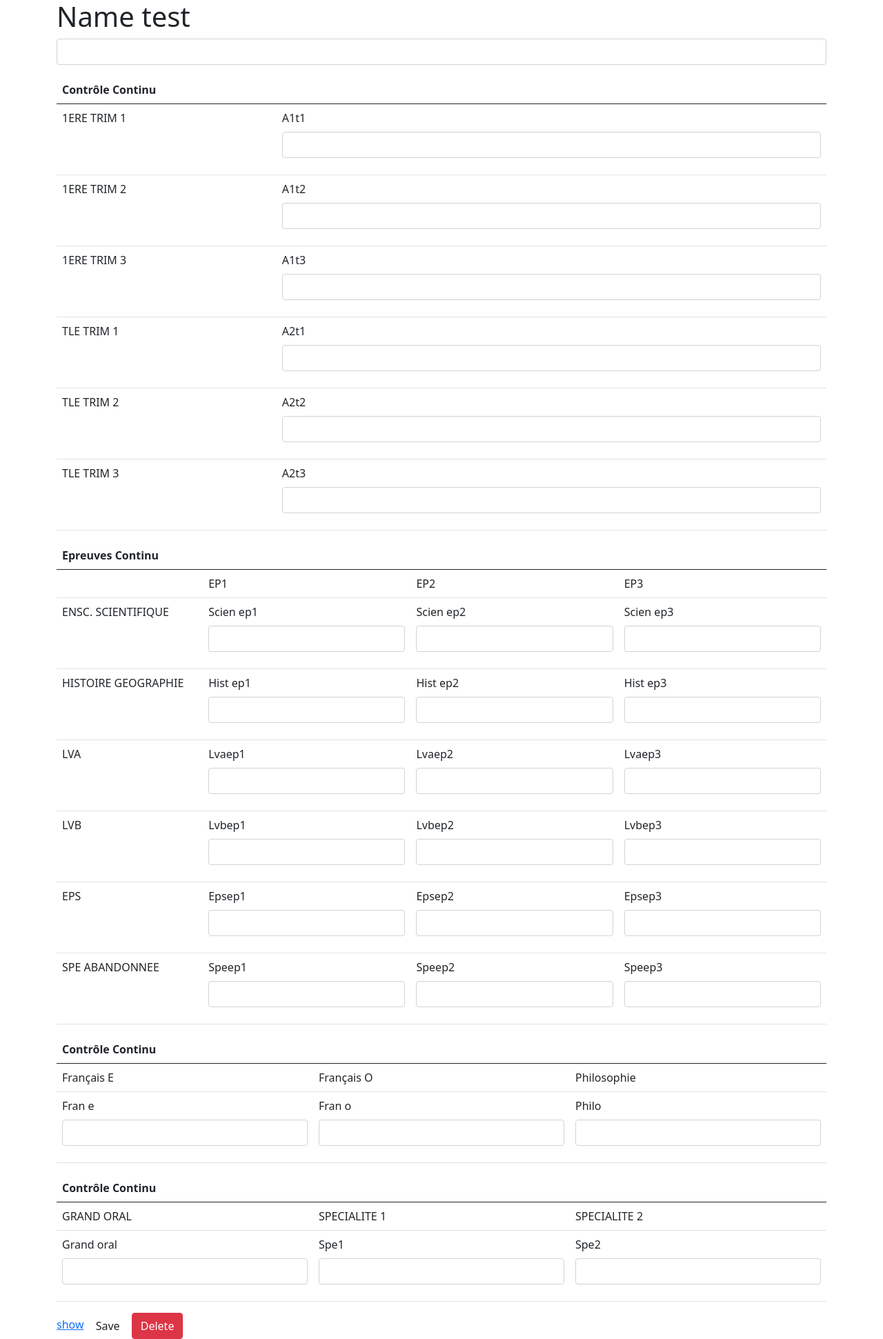
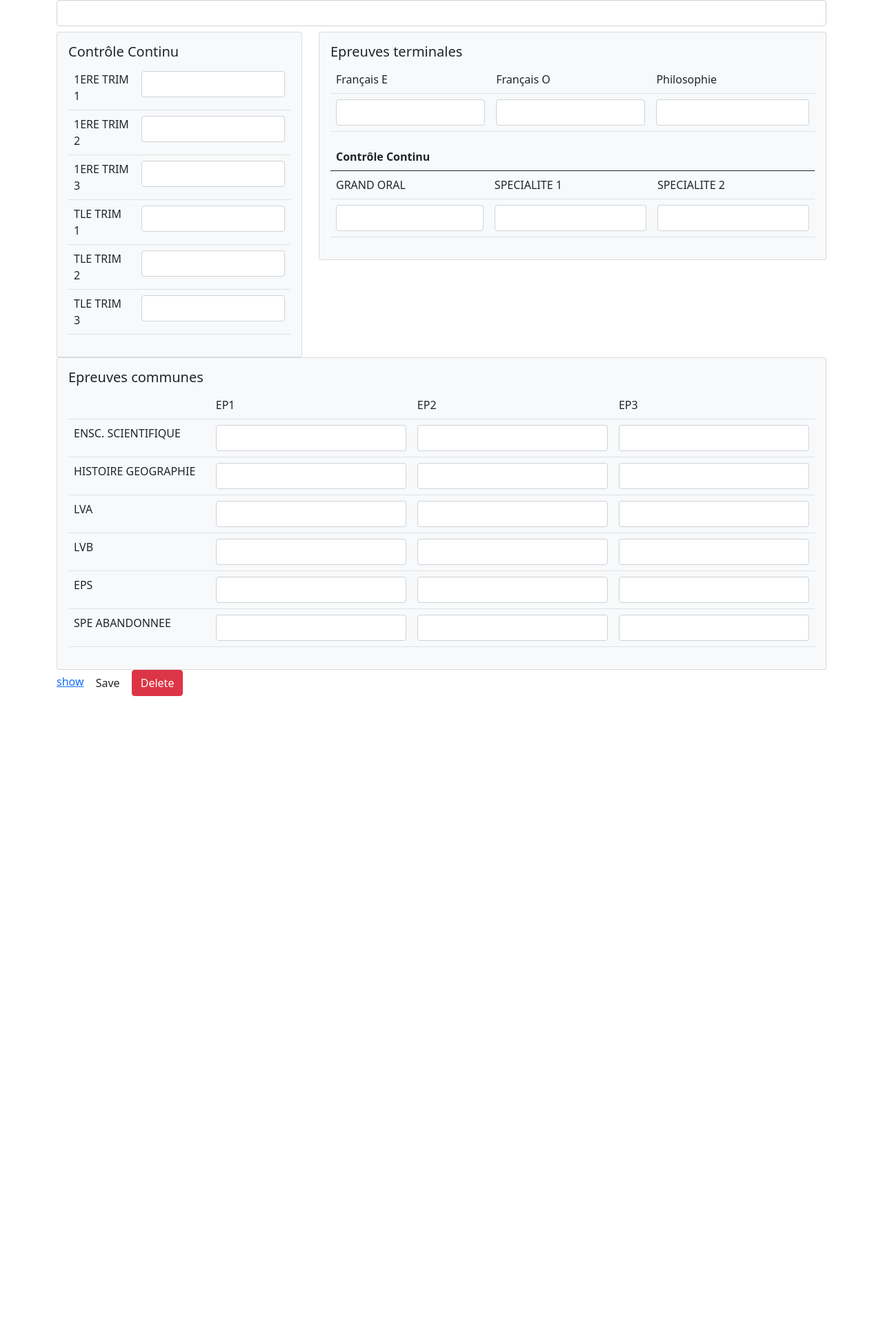
Before and after one commit to ndlaprovidence/skillscounter, a Symfony app: template templates/note_simulation/edit.html.twig in a window 1280 px wide. Shown: the part 56-1997 px from the top of the page at 69% size. After the commit the page ends 1065 px from the top, so only its background shows below. Run offline with Twig, Linux system fonts and the light colour scheme; the template is opened without the code that fills it, so the values that code supplies are empty; form fields are guessed from the names that the template uses; some libraries are stand-ins or nearby versions.

Commit message:
[Core]Finali version test

```diff
--- a/templates/note_simulation/edit.html.twig
+++ b/templates/note_simulation/edit.html.twig
@@ -4,104 +4,51 @@
 
 {% block body %}
 {{ form_start(form) }}
-    <h1>{{ form_row(form.NameTest) }}</h1>
+<h1>{{ form_widget(form.NameTest) }}</h1>
 <div>
+    <div class="row">
+        <div class="col-sm-4">
+            <div class="card bg-light">
+                <div class="card-body">
+                    <h5 class="card-title">Contrôle Continu</h5>
                     <table class="table">
-            <thead>
-            <tr>
-                <th colspan="2">Contrôle Continu</th>
-            </tr>
-        </thead>
                         <tbody>
                             <tr>
                                 <td>1ERE TRIM 1</td>
-                <td>{{ form_row(form.A1T1) }}</td>
+                                <td>{{ form_widget(form.A1T1) }}</td>
                             </tr>
                             <tr>
                                 <td>1ERE TRIM 2</td>
-                <td>{{ form_row(form.A1T2) }}</td>
+                                <td>{{ form_widget(form.A1T2) }}</td>
                             </tr>
                             <tr>
                                 <td>1ERE TRIM 3</td>
-                <td>{{ form_row(form.A1T3) }}</td>
+                                <td>{{ form_widget(form.A1T3) }}</td>
                             </tr>
                             <tr>
                                 <td>TLE TRIM 1</td>
-                <td>{{ form_row(form.A2T1) }}</td>
+                                <td>{{ form_widget(form.A2T1) }}</td>
                             </tr>
                             <tr>
                                 <td>TLE TRIM 2</td>
-                <td>{{ form_row(form.A2T2) }}</td>
+                                <td>{{ form_widget(form.A2T2) }}</td>
                             </tr>
                             <tr>
                                 <td>TLE TRIM 3</td>
-                <td>{{ form_row(form.A2T3) }}</td>
+                                <td>{{ form_widget(form.A2T3) }}</td>
                             </tr>
                         </tbody>
                     </table>
                 </div>
+            </div>
+        </div>
 
+        <div class="col-sm-8">
+            <div class="card bg-light">
+                <div class="card-body">
+                    <h5 class="card-title">Epreuves terminales</h5>
                     <div>
                         <table class="table">
-            <thead>
-            <tr>
-                <th colspan="5">Epreuves Continu</th>
-            </tr>
-        </thead>
-        <tbody>
-            <tr>
-                <td></td>
-                <td>EP1</td>
-                <td>EP2</td>
-                <td>EP3</td>
-            </tr>
-            <tr>
-                <td>ENSC. SCIENTIFIQUE</td>
-                <td>{{ form_row(form.ScienEP1) }}</td>
-                <td>{{ form_row(form.ScienEP2) }}</td>
-                <td>{{ form_row(form.ScienEP3) }}</td>
-            </tr>
-            <tr>
-                <td>HISTOIRE GEOGRAPHIE</td>
-                <td>{{ form_row(form.HistEP1) }}</td>
-                <td>{{ form_row(form.HistEP2) }}</td>
-                <td>{{ form_row(form.HistEP3) }}</td>
-            </tr>
-            <tr>
-                <td>LVA</td>
-                <td>{{ form_row(form.LVAEP1) }}</td>
-                <td>{{ form_row(form.LVAEP2) }}</td>
-                <td>{{ form_row(form.LVAEP3) }}</td>
-            </tr>
-            <tr>
-                <td>LVB</td>
-                <td>{{ form_row(form.LVBEP1) }}</td>
-                <td>{{ form_row(form.LVBEP2) }}</td>
-                <td>{{ form_row(form.LVBEP3) }}</td>
-            </tr>
-            <tr>
-                <td>EPS</td>
-                <td>{{ form_row(form.EPSEP1) }}</td>
-                <td>{{ form_row(form.EPSEP2) }}</td>
-                <td>{{ form_row(form.EPSEP3) }}</td>
-            </tr>
-            <tr>
-                <td>SPE ABANDONNEE</td>
-                <td>{{ form_row(form.SPEEP1) }}</td>
-                <td>{{ form_row(form.SPEEP2) }}</td>
-                <td>{{ form_row(form.SPEEP3) }}</td>
-            </tr>
-        </tbody>
-        </table>
-        </div>
-
-        <div>
-            <table class="table">
-                <thead>
-                <tr>
-                    <th colspan="3">Contrôle Continu</th>
-                </tr>
-            </thead>
                             <tbody>
                                 <tr>
                                     <td>Français E</td>
@@ -109,9 +56,9 @@
                                     <td>Philosophie</td>
                                 </tr>
                                 <tr>
-                    <td>{{ form_row(form.FranE) }}</td>
-                    <td>{{ form_row(form.FranO) }}</td>
-                    <td>{{ form_row(form.Philo) }}</td>
+                                    <td>{{ form_widget(form.FranE) }}</td>
+                                    <td>{{ form_widget(form.FranO) }}</td>
+                                    <td>{{ form_widget(form.Philo) }}</td>
                                 </tr>
                             </tbody>
                         </table>
@@ -128,13 +75,75 @@
                                     <td>SPECIALITE 2</td>
                                 </tr>
                                 <tr>
-                    <td>{{ form_row(form.GrandOral) }}</td>
-                    <td>{{ form_row(form.Spe1) }}</td>
-                    <td>{{ form_row(form.Spe2) }}</td>
+                                    <td>{{ form_widget(form.GrandOral) }}</td>
+                                    <td>{{ form_widget(form.Spe1) }}</td>
+                                    <td>{{ form_widget(form.Spe2) }}</td>
                                 </tr>
                             </tbody>
                         </table>
                     </div>
+
+                </div>
+            </div>
+        </div>
+    </div>
+
+
+    <div class="card bg-light">
+        <div class="card-body">
+            <h5 class="card-title">Epreuves communes</h5>
+            <div>
+                <table class="table">
+                    <tbody>
+                        <tr>
+                            <td></td>
+                            <td>EP1</td>
+                            <td>EP2</td>
+                            <td>EP3</td>
+                        </tr>
+                        <tr>
+                            <td>ENSC. SCIENTIFIQUE</td>
+                            <td>{{ form_widget(form.ScienEP1) }}</td>
+                            <td>{{ form_widget(form.ScienEP2) }}</td>
+                            <td>{{ form_widget(form.ScienEP3) }}</td>
+                        </tr>
+                        <tr>
+                            <td>HISTOIRE GEOGRAPHIE</td>
+                            <td>{{ form_widget(form.HistEP1) }}</td>
+                            <td>{{ form_widget(form.HistEP2) }}</td>
+                            <td>{{ form_widget(form.HistEP3) }}</td>
+                        </tr>
+                        <tr>
+                            <td>LVA</td>
+                            <td>{{ form_widget(form.LVAEP1) }}</td>
+                            <td>{{ form_widget(form.LVAEP2) }}</td>
+                            <td>{{ form_widget(form.LVAEP3) }}</td>
+                        </tr>
+                        <tr>
+                            <td>LVB</td>
+                            <td>{{ form_widget(form.LVBEP1) }}</td>
+                            <td>{{ form_widget(form.LVBEP2) }}</td>
+                            <td>{{ form_widget(form.LVBEP3) }}</td>
+                        </tr>
+                        <tr>
+                            <td>EPS</td>
+                            <td>{{ form_widget(form.EPSEP1) }}</td>
+                            <td>{{ form_widget(form.EPSEP2) }}</td>
+                            <td>{{ form_widget(form.EPSEP3) }}</td>
+                        </tr>
+                        <tr>
+                            <td>SPE ABANDONNEE</td>
+                            <td>{{ form_widget(form.SPEEP1) }}</td>
+                            <td>{{ form_widget(form.SPEEP2) }}</td>
+                            <td>{{ form_widget(form.SPEEP3) }}</td>
+                        </tr>
+                    </tbody>
+                </table>
+            </div>
+        </div>
+    </div>
+
+
 
     <a href="{{ path('note_simulation_show', {'id': note_simulation.id}) }}">show</a>
 
```
Also changed, not shown: src/Controller/NoteSimulationController.php (+5 -10 lines). Lines whose indentation alone changed are shown as unchanged.
